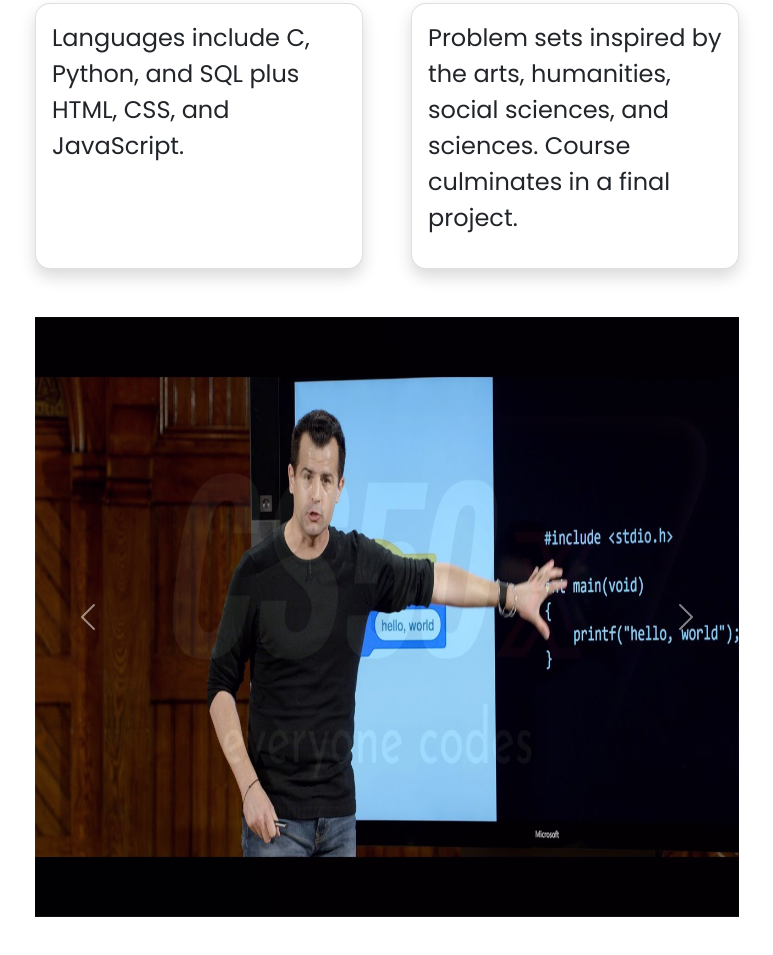
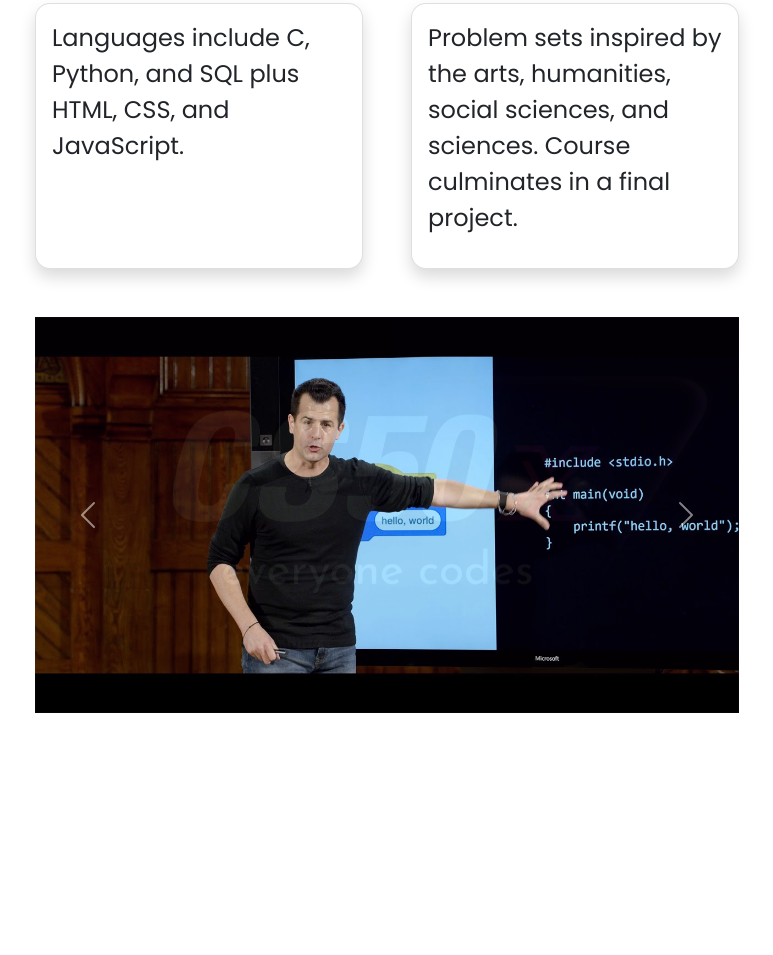
Before and after one commit to csfive/CS50x, a plain HTML site: page Week8/1-homepage/index.html in a window 1280 px wide. Shown: the part 822-1777 px from the top of the page, without its empty margins (253-1026 px from the left). After the commit the page ends 1585 px from the top, so only its background shows below. Drawn offline with Linux system fonts and the light colour scheme; a web font is replaced by a local one.

Commit message:
feat: update homepage

```diff
--- a/Week8/1-homepage/css/styles.css
+++ b/Week8/1-homepage/css/styles.css
@@ -12,6 +12,7 @@
     font-size: 80px;
     font-weight: bold;
     background: linear-gradient(45deg, red, blue);
+    background-clip: text;
     -webkit-background-clip: text;
     color: transparent;
 }
@@ -21,7 +22,7 @@ a {
 }
 
 .carousel-item img {
-    min-height: 600px;
+    object-fit: contain;
 }
 
 main {
```
